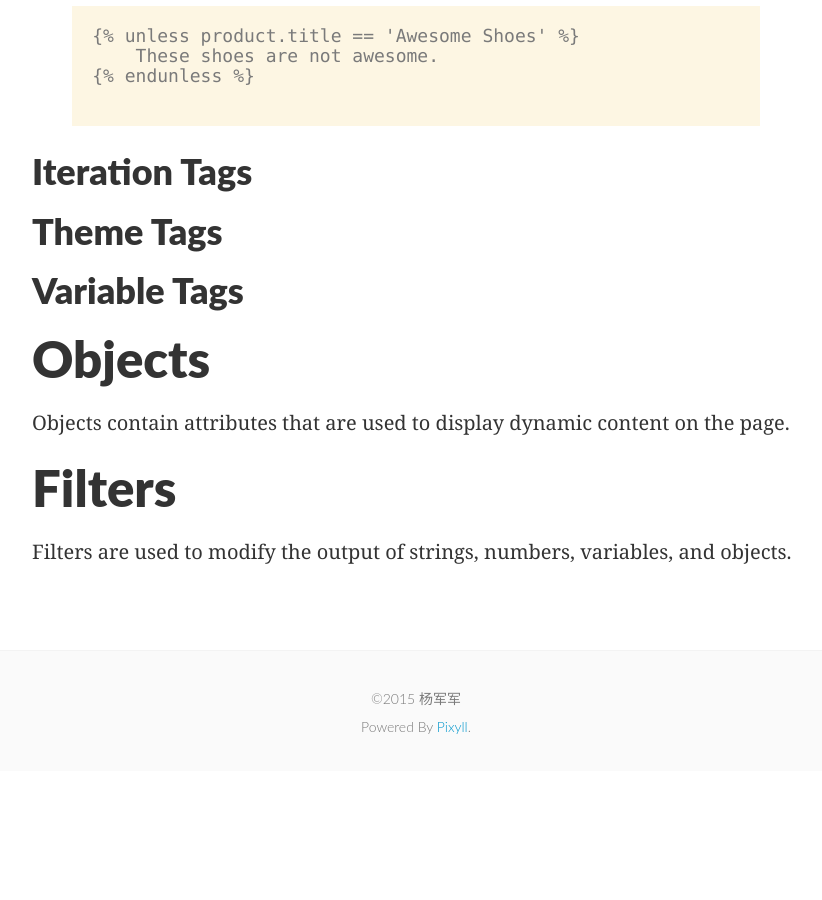
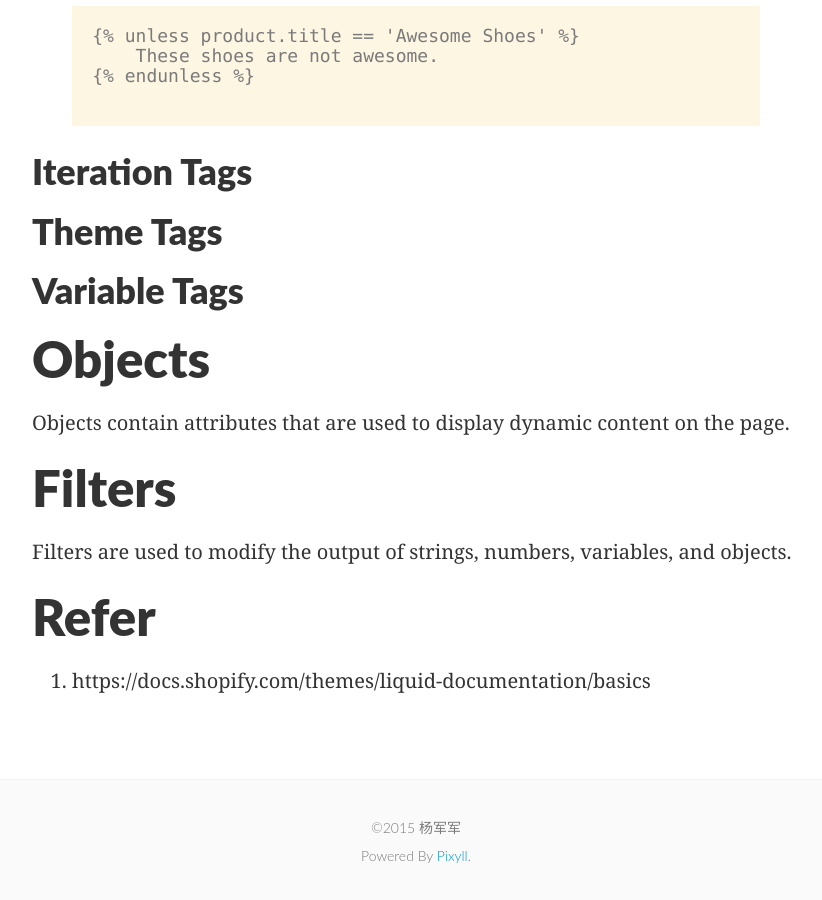
Before and after one commit to yangjunjun/yangjunjun.github.io, a Jekyll site: the page built from _posts/2015-05-06-a-guide-to-liquid.md, in a window 1280 px wide and 900 px high, scrolled down 1942 px. Shown: the whole window, without its empty margins (224-1046 px from the left). Built offline with Jekyll 4.4.1, drawn with Linux system fonts in a browser that asks for light colours; some web fonts are replaced; comment, search, counter and statistics services are not loaded; before the commit the page ends 2713 px from its top, so only the background shows below that.

Commit message:
add a-guide-to-liquid post

```diff
--- a/_posts/2015-05-06-a-guide-to-liquid.md
+++ b/_posts/2015-05-06-a-guide-to-liquid.md
@@ -74,7 +74,9 @@ Similar to if, but executes a block of code only if a certain condition is not m
 {% endhighlight %}
 
 ### Iteration Tags
+
 ### Theme Tags
+
 ### Variable Tags
 
 ## Objects
@@ -84,3 +86,8 @@ Objects contain attributes that are used to display dynamic content on the page.
 ## Filters
 
 Filters are used to modify the output of strings, numbers, variables, and objects.
+
+
+## Refer
+
+1. https://docs.shopify.com/themes/liquid-documentation/basics
```
